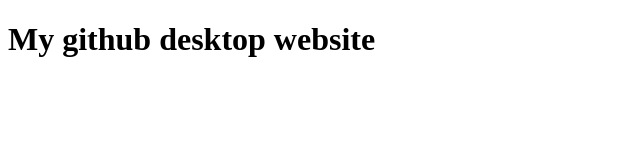
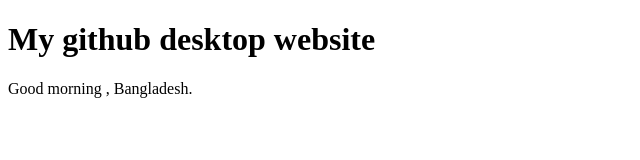
Before and after one commit to Rimel724/my-second-website, a plain HTML site: page index.html in a window 1280 px wide. Shown: the whole page, without its empty margins (0-640 px from the left). Drawn offline with Linux system fonts and the light colour scheme.

Commit message:
second changes

```diff
--- a/index.html
+++ b/index.html
@@ -8,5 +8,8 @@
 </head>
 <body>
     <h1>My github desktop website</h1>
+    <div>
+        <p>Good morning , Bangladesh.</p>
+    </div>
 </body>
 </html>
```
